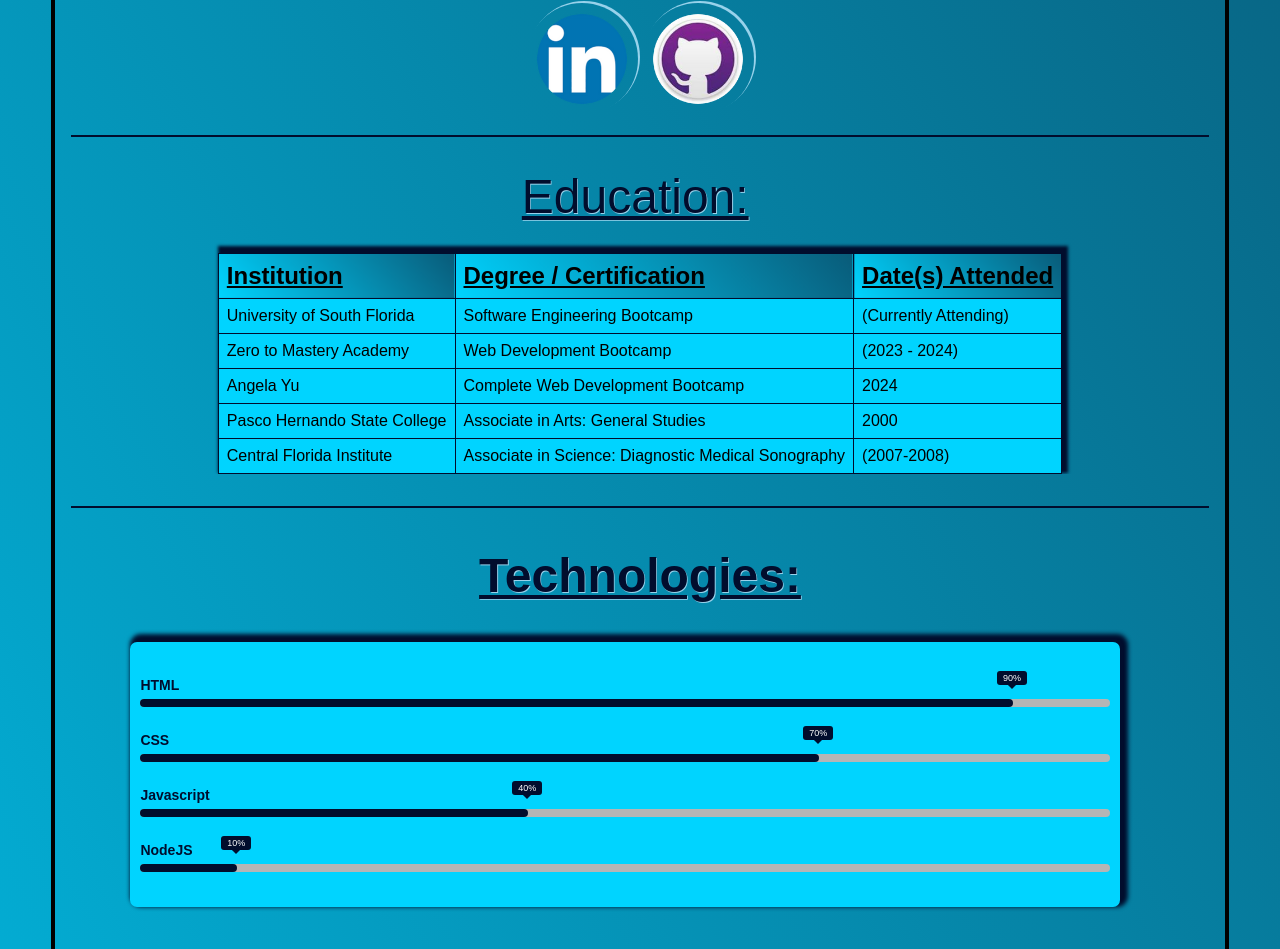
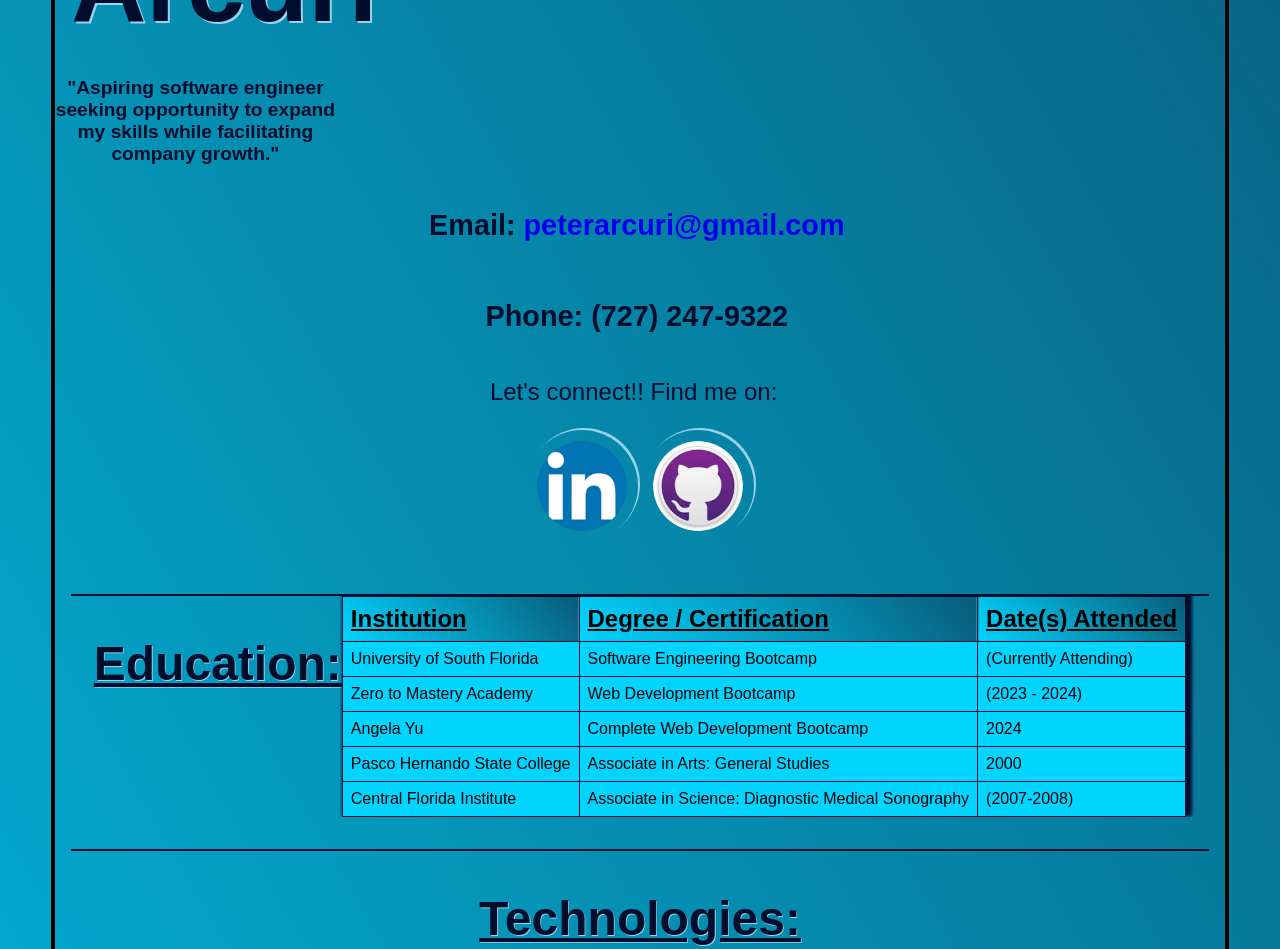
Before and after one commit to peterarcuri/TechSkills-Project1, a plain HTML site: page index.html in a window 1280 px wide. Shown: the part 575-1524 px from the top of the page. Drawn offline with Linux system fonts and the light colour scheme; a web font is replaced by a local one.

Commit message:
Update index.html

```diff
--- a/index.html
+++ b/index.html
@@ -22,6 +22,7 @@
 
       <div class="header-container">
 
+        <div class="profile-greetings">
           <div class="profilePic-container">
             <img id="profilePic" src="images/profilepic2 (1) 2.jpg" alt="profile picture of Peter Arcuri holding a coffee mug">
           </div>
@@ -32,6 +33,10 @@
               "Aspiring software engineer seeking opportunity to expand my skills while facilitating company growth."
             </h4>
           </div>
+
+
+        </div>
+
 
             <!-- ====== CONTACT SECTION ========== -->
 
@@ -62,14 +67,14 @@
   <!-- ==============================================
   ============== EDUCATION SECTION ================
   ============================================== -->
-
+  <section id="education">
 
         <div class="educationContainer">
 
-          <section id="education">
+
+            <h2 id="education-title">Education:</h2>
 
             <table>
-              <caption>Education:</caption>
 
                 <tr>
                   <th colspan="4"><u>Institution</u></th>
@@ -111,9 +116,10 @@
               </tbody>
 
             </table>
-          </section>
+
 
         </div>
+      </section>
 
   <!-- ==============================================
   ============== TECHNOLOGY SECTION ================
```
Lines whose indentation alone changed are shown as unchanged.
